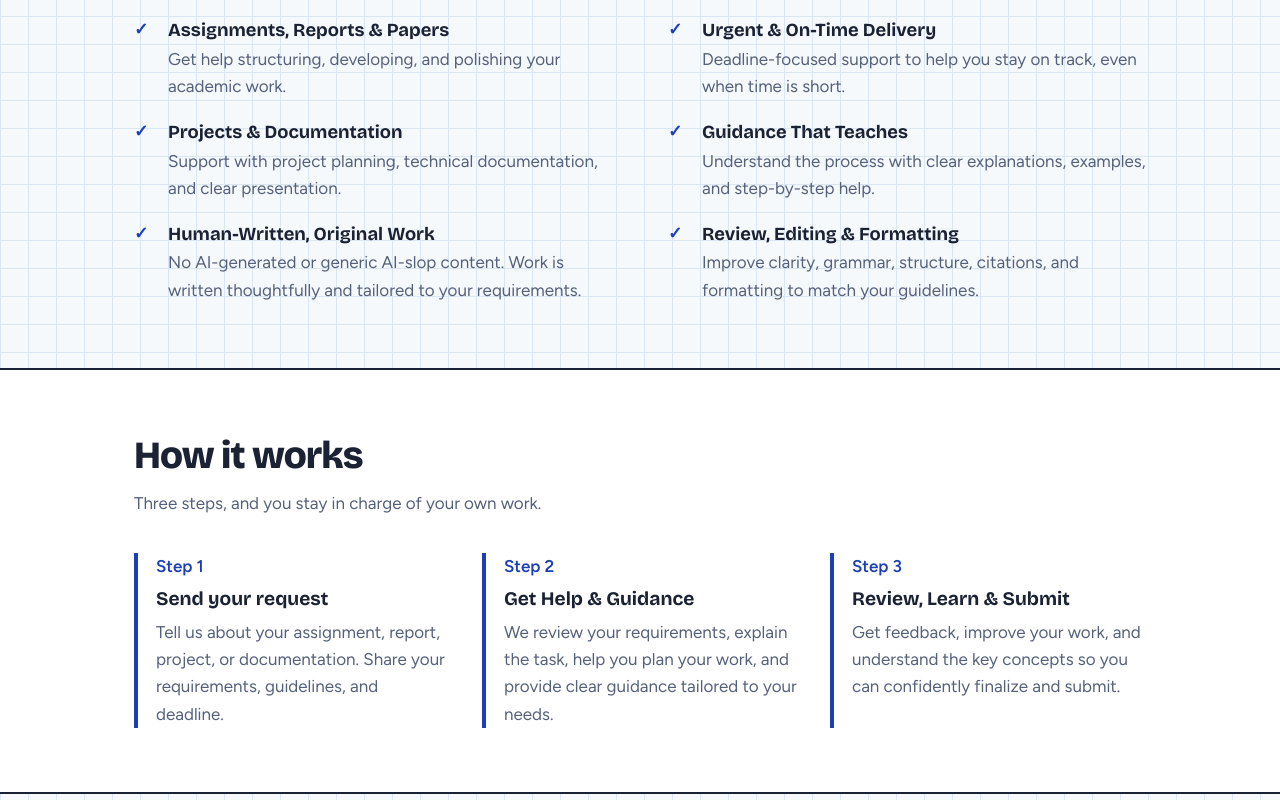
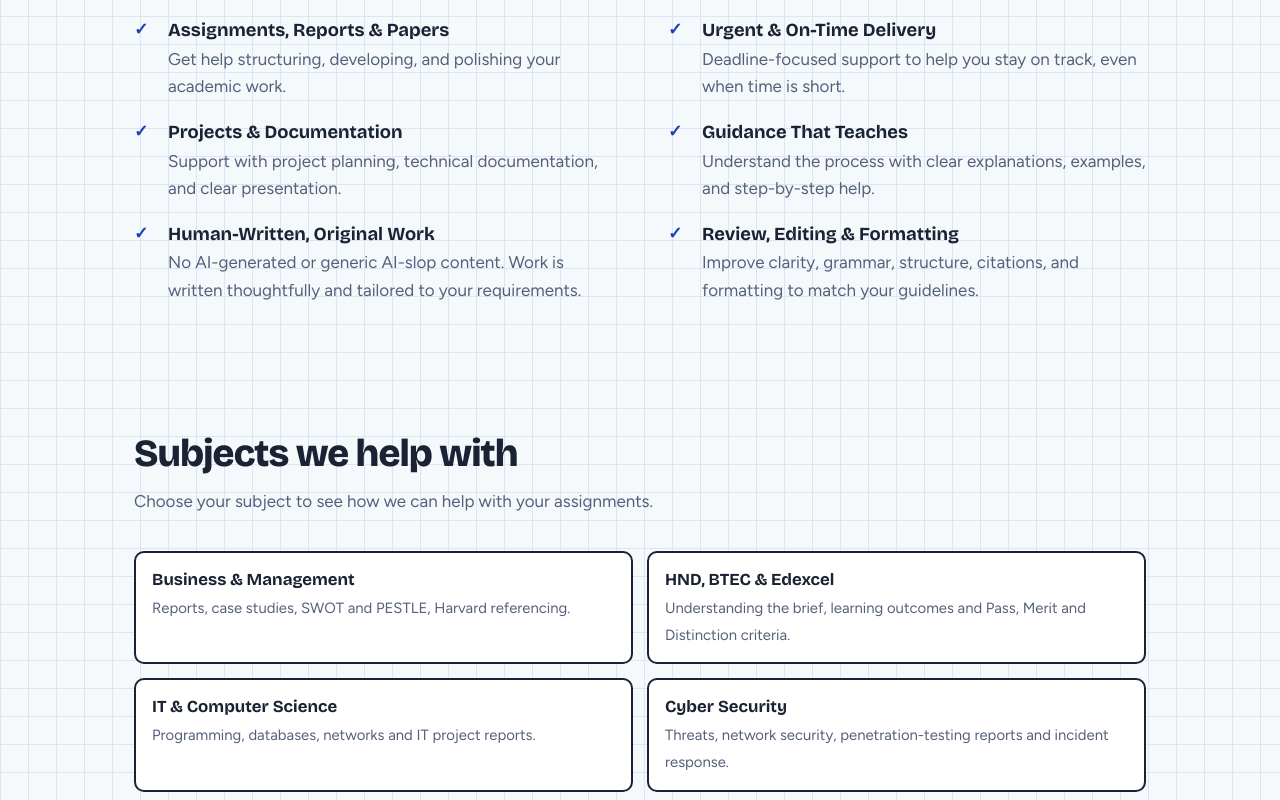
Before and after one commit to zukhraf99/assignmentassist, a Next.js app: page / in a window 1280 px wide. Shown: the part 2000-2800 px from the top of the page. Built offline with nearby package versions, Linux system fonts and the light colour scheme; no server answers.

Commit message:
Update page.js

```diff
--- a/app/page.js
+++ b/app/page.js
@@ -5,6 +5,7 @@ import HelpForm from "./components/HelpForm";
 import Header from "./components/Header";
 import Footer from "./components/Footer";
 import ReviewsSection from "./components/ReviewsSection";
+import SubjectsGrid from "./components/SubjectsGrid";
 
 const jsonLd = [
   {
@@ -83,6 +84,13 @@ export default function Home() {
             </ul>
           </div>
         </section>
+        <section id="subjects">
+          <div className="wrap">
+            <h2>Subjects we help with</h2>
+            <p className="sub">Choose your subject to see how we can help with your assignments.</p>
+        <SubjectsGrid />
+          </div>
+        </section>
 
         <section id="how" className="panel">
           <div className="wrap">
```
